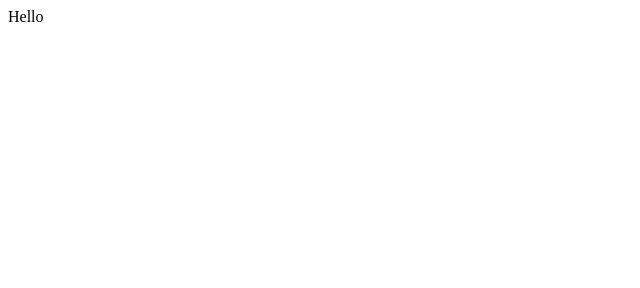
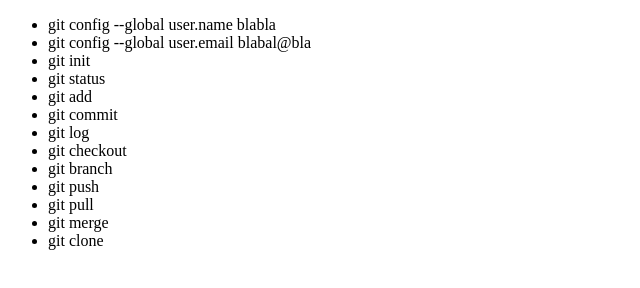
Before and after one commit to Vityk18/HW1, a plain HTML site: page index.html in a window 1280 px wide. Shown: the whole page, without its empty margins (0-640 px from the left). Drawn offline with Linux system fonts and the light colour scheme.

Commit message:
Full home work

```diff
--- a/index.html
+++ b/index.html
@@ -9,6 +9,20 @@
 </head>
 <body>
 
-Hello
+<ul>
+    <li>git config --global user.name blabla</li>
+    <li>git config --global user.email blabal@bla</li>
+    <li>git init</li>
+    <li>git status</li>
+    <li>git add</li>
+    <li>git commit</li>
+    <li>git log</li>
+    <li>git checkout</li>
+    <li>git branch</li>
+    <li>git push</li>
+    <li>git pull</li>
+    <li>git merge</li>
+    <li>git clone</li>
+</ul>
 </body>
 </html>
```
